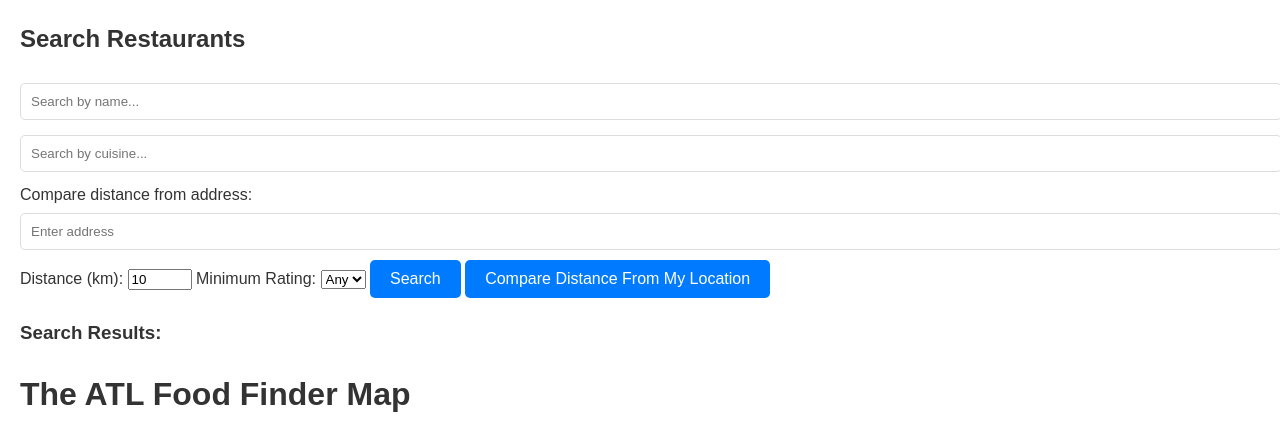
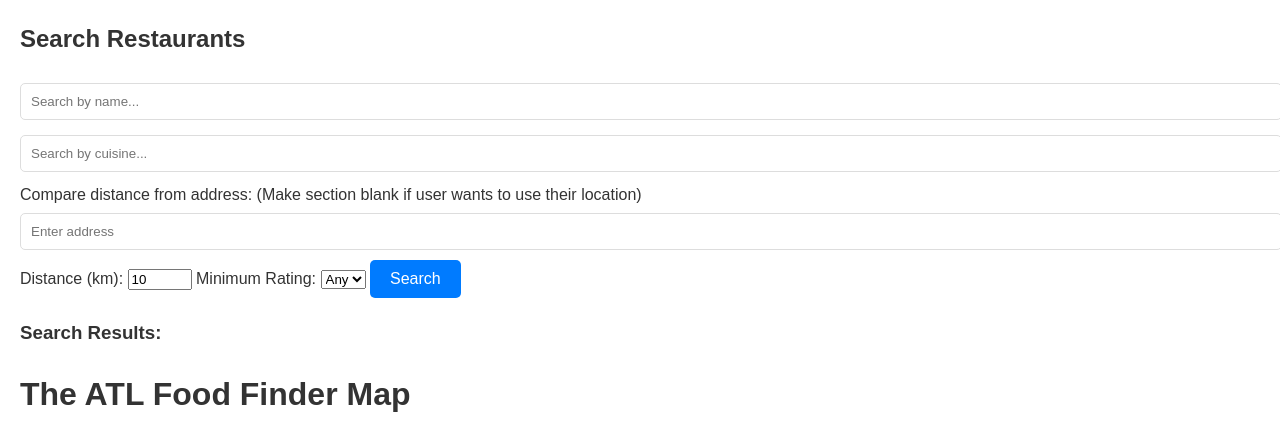
Before and after one commit to IanCVal94/CS2340_Team39, a Django app: template templates/restaurants/search.html in a window 1280 px wide. Shown: the part 83-525 px from the top of the page. Run offline with Django 5.2, Linux system fonts and the light colour scheme; the template is opened without the code that fills it, so the values that code supplies are empty; some libraries are stand-ins or nearby versions.

Commit message:
removed unnecessary button

```diff
--- a/templates/restaurants/search.html
+++ b/templates/restaurants/search.html
@@ -7,7 +7,7 @@
     <input type="text" name="q" placeholder="Search by name..." value="{{ request.GET.q }}">
     <input type="text" name="cuisine" placeholder="Search by cuisine..." value="{{ request.GET.cuisine }}">
 
-    <label for="address">Compare distance from address:</label>
+    <label for="address">Compare distance from address: (Make section blank if user wants to use their location)</label>
     <input type="text" id="address-input" name="address" placeholder="Enter address" value="{{ request.GET.address }}">
 
     <label for="distance">Distance (km):</label>
@@ -24,7 +24,6 @@
     </select>
 
     <button type="submit">Search</button>
-    <button type="button" id="reset-button">Compare Distance From My Location</button>
   </form>
 
   <h3 id="update-message" style="display:none;">Calculating new distances of restaurants searched compared to inputted address...</h3>
```
